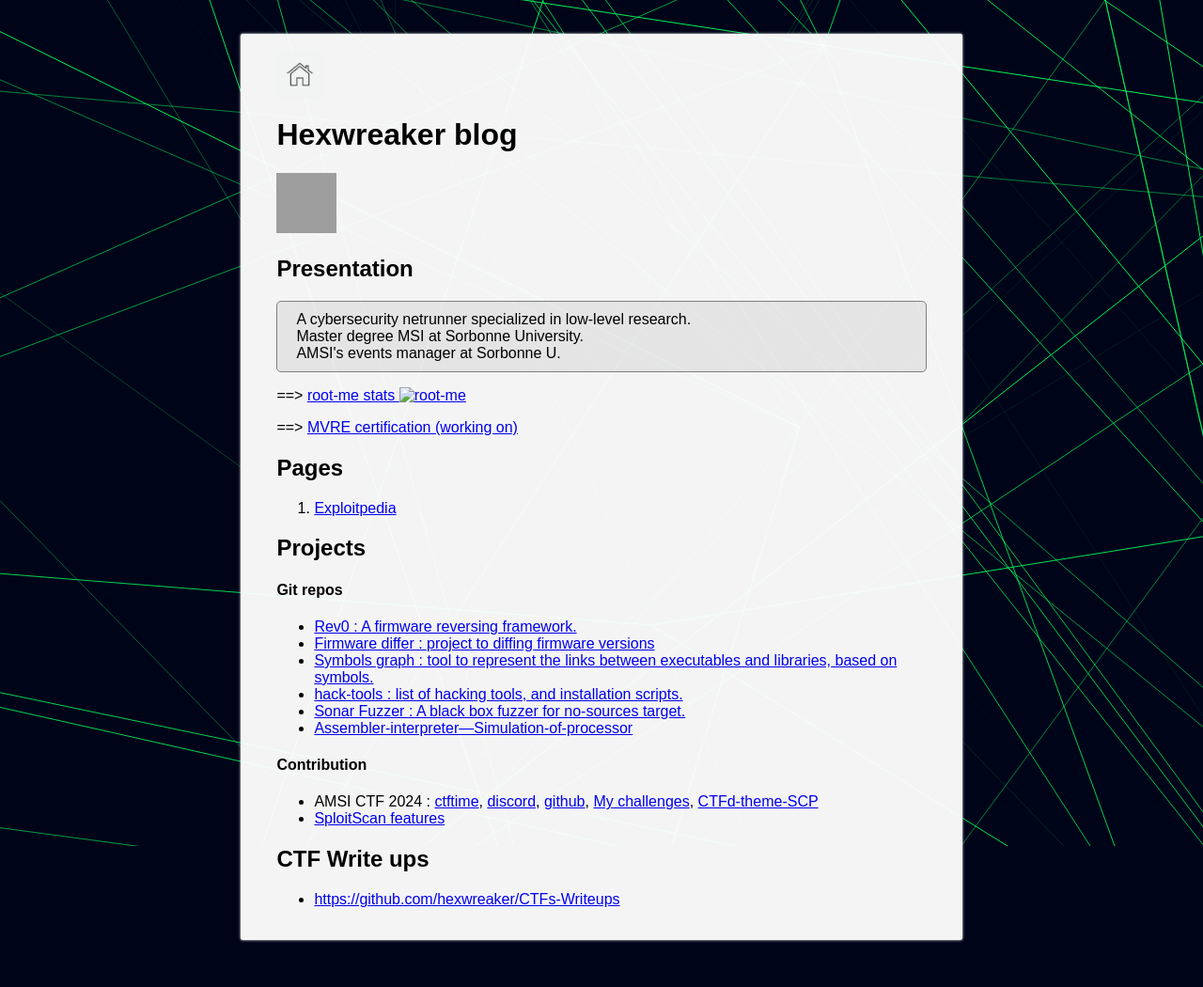
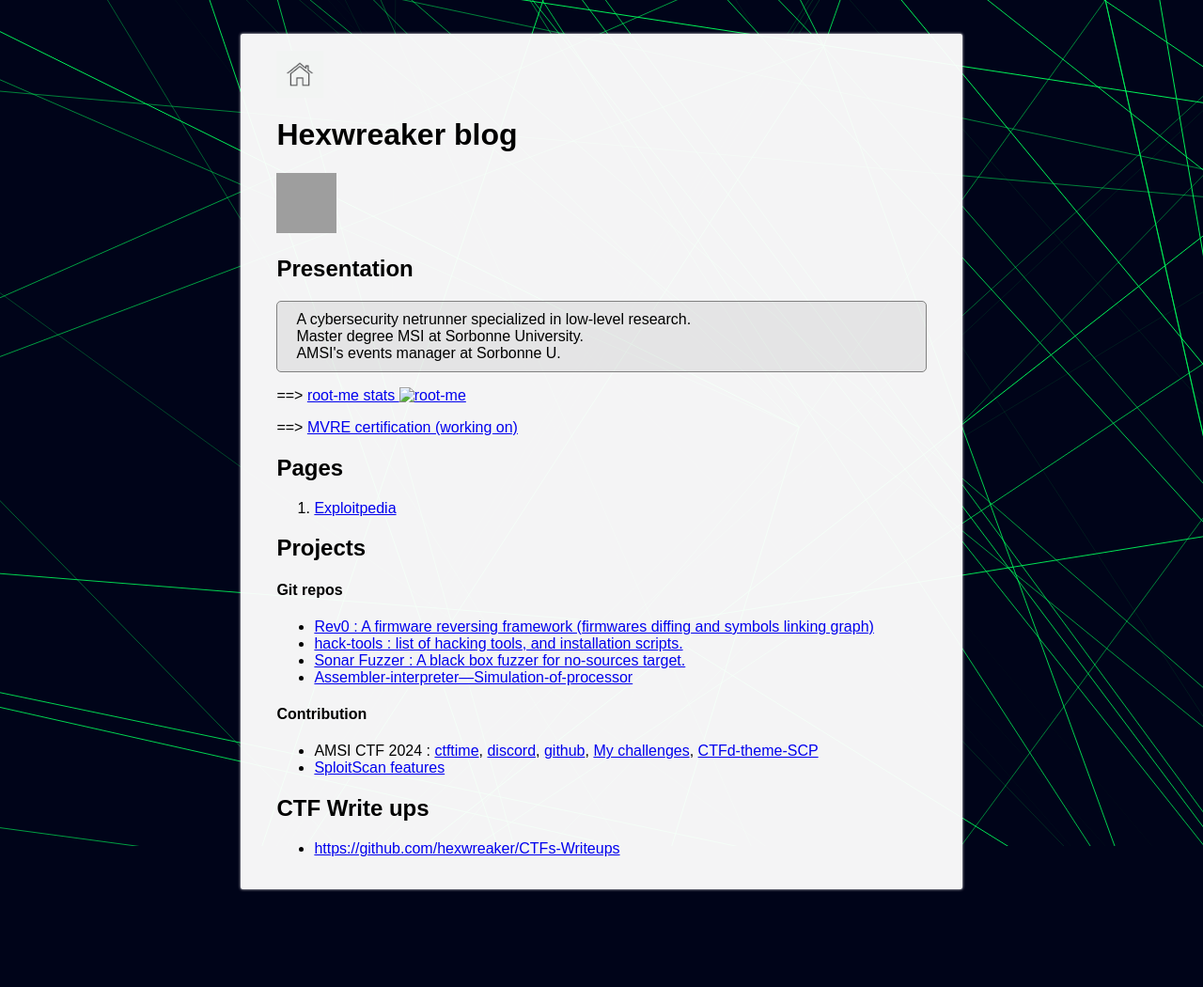
Before and after one commit to hexwreaker/hexwreaker.github.io, a Jekyll site: the page built from index.md, in a window 1280 px wide. Shown: the whole page at 94% size. Built offline with Jekyll 4.4.1, drawn with Linux system fonts in a browser that asks for light colours; after the commit the page ends 996 px from its top, so only the background shows below that; grey boxes are pictures that could not be loaded.

Commit message:
update index

```diff
--- a/index.md
+++ b/index.md
@@ -27,9 +27,7 @@
 
 #### Git repos
 
-- [Rev0 : A firmware reversing framework.](https://github.com/hexwreaker/rev0)
-- [Firmware differ : project to diffing firmware versions](https://github.com/hexwreaker/rev0)
-- [Symbols graph : tool to represent the links between executables and libraries, based on symbols.](https://github.com/hexwreaker/rev0)
+- [Rev0 : A firmware reversing framework (firmwares diffing and symbols linking graph)](https://github.com/hexwreaker/rev0)
 - [hack-tools : list of hacking tools, and installation scripts.](https://github.com/hexwreaker/hack-tools)
 - [Sonar Fuzzer : A black box fuzzer for no-sources target.](https://github.com/hexwreaker/sonar-fuzzer)
 - [Assembler-interpreter---Simulation-of-processor](https://github.com/hexwreaker/-Assembler-interpreter---Simulation-of-processor)
```
